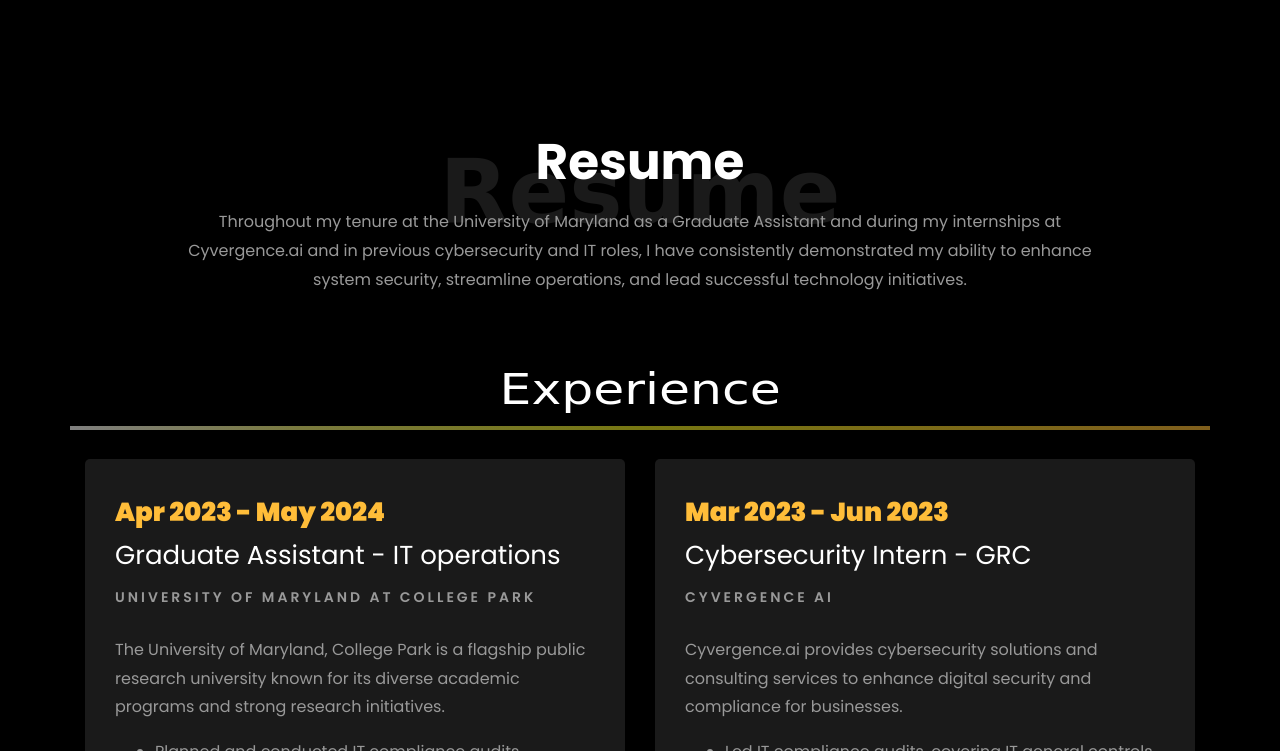
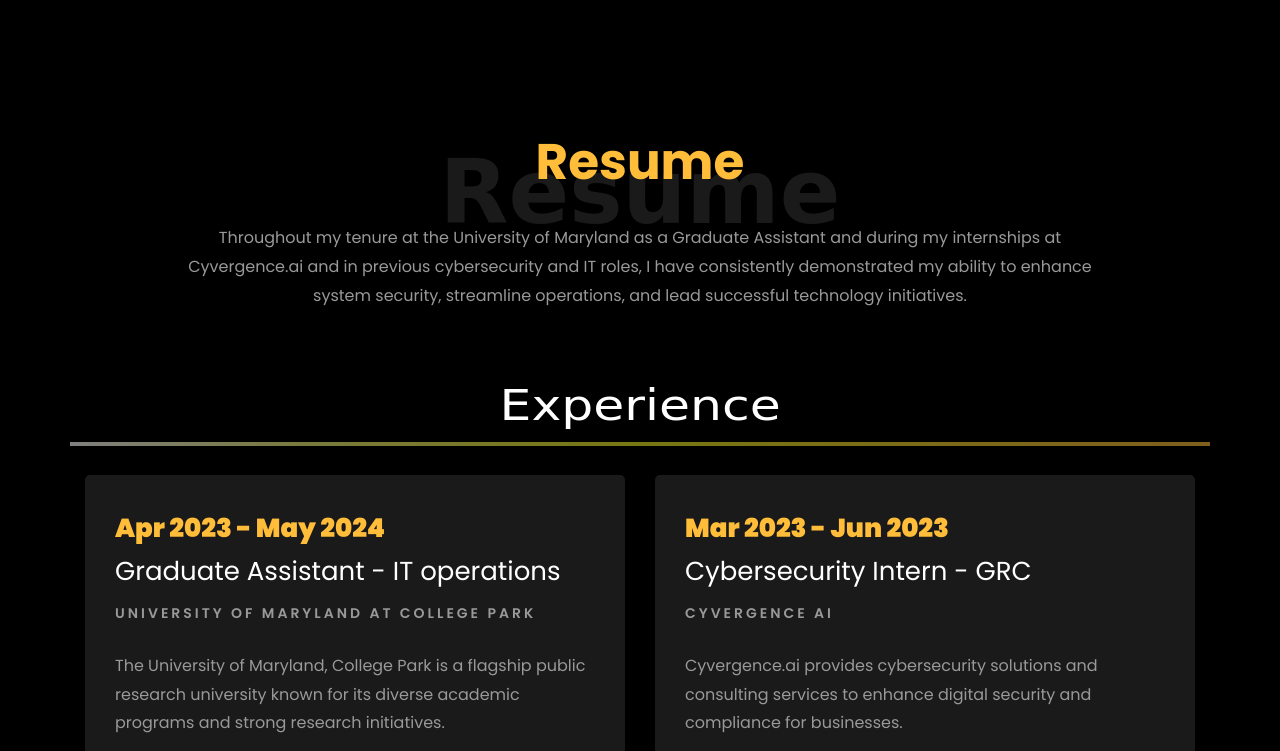
Before and after one commit to tanishq200/personal_site_v1, a plain HTML site: page index.html in a window 1280 px wide. Shown: the part 2150-2901 px from the top of the page. Drawn offline with Linux system fonts and the light colour scheme; files whose address does not match are found by name.

Commit message:
Changes to Resume

```diff
--- a/index.html
+++ b/index.html
@@ -322,7 +322,7 @@ h1 {
     		<div class="row justify-content-center pb-5">
           <div class="col-md-10 heading-section text-center ftco-animate">
           	<h1 class="big big-2">Resume</h1>
-			<h2>Resume</h2>
+			<h2 class="mb-4" style="color: #ffbd39;">Resume</h2>
             <p>
 				Throughout my tenure at the University of Maryland as a Graduate Assistant and during my internships at Cyvergence.ai and in previous cybersecurity and IT roles,
 				I have consistently demonstrated my ability to enhance system security, streamline operations, and lead successful technology initiatives.
```
